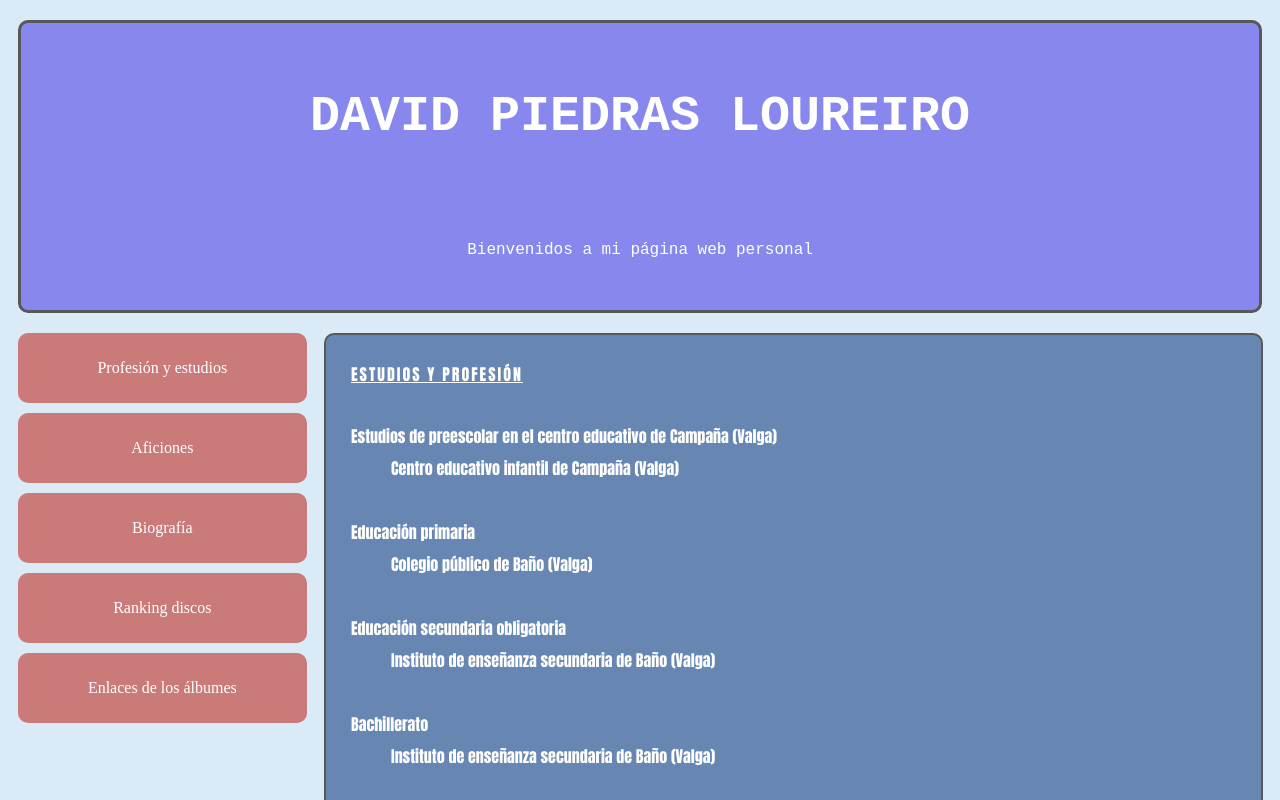
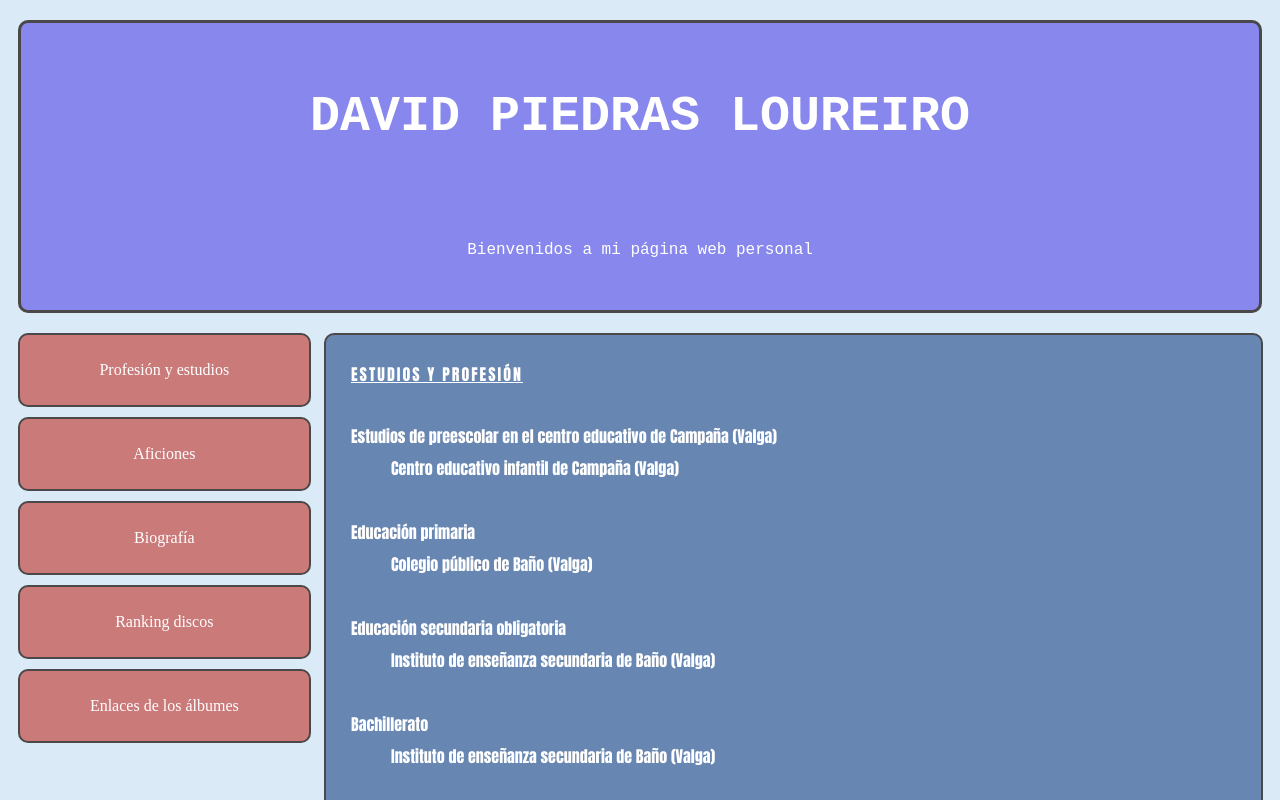
Before and after one commit to dploure/TareaLMSXI, a plain HTML site: page webpersonal.htm in a window 1280 px wide. Shown: the top 800 px of the page. Drawn offline with Linux system fonts and the light colour scheme.

Commit message:
#4 Errores corregidos y retoques en la web personal

```diff
--- a/estiloswebpersonal.css
+++ b/estiloswebpersonal.css
@@ -10,7 +10,7 @@ header{
     border-radius: 10px;
     margin: 20px 10px ;
     line-height: 100px;
-    border: 3px solid rgb(88 , 88, 88);
+    border: 3px solid rgb(74, 72, 72);
 }
 .contenedor{
     display:flex;
@@ -34,6 +34,7 @@ nav{
     padding: 10px;
     line-height: 50px;
     text-decoration: none;
+    border: 2px solid rgb(74, 72, 72);
 }
 .menu:hover, .menu:focus{
     background-color: rgb(127, 71, 71);
@@ -55,7 +56,7 @@ section{
     border-radius: 10px;
     padding: 10px 0px 10px 25px;
     font-family: Impact, Haettenschweiler, 'Arial Narrow Bold', sans-serif;
-    border: 2px solid rgb(88, 88, 88);
+    border: 2px solid rgb(74, 72, 72);
     line-height: 2em;
 }
 h1{
--- a/webpersonal.htm
+++ b/webpersonal.htm
@@ -158,7 +158,7 @@
                         <a href="#estudios">volver al inicio</a>
                     </footer>
                 </section>
-                <section>
+                <section id="enlaces">
                     <h2>Aquí os dejo enlaces para ojear cada álbum</h2>
                     <table class="centrado">
                         <tr>
```
